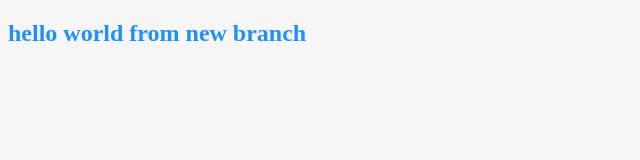
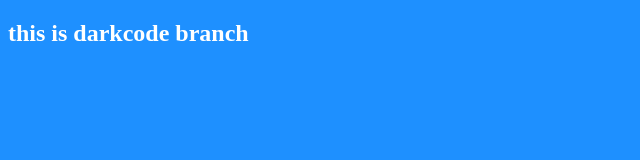
Before and after one commit to DarkCode101/myProject, a plain HTML site: page index.html in a window 1280 px wide. Shown: the whole page, without its empty margins (0-640 px from the left). Drawn offline with Linux system fonts and the light colour scheme.

Commit message:
Change title and background

```diff
--- a/index.html
+++ b/index.html
@@ -8,7 +8,7 @@
     <link rel="stylesheet" href="style.css">
 </head>
 <body>
-    <h2>hello world from new branch</h2>
+    <h2>this is darkcode branch</h2>
     <script src="app.js"></script>
 </body>
 </html>
--- a/style.css
+++ b/style.css
@@ -1,7 +1,7 @@
 h2 {
-    color: dodgerblue
+    color: white
 }
 
 body {
-    background-color: #f6f6f6;
+    background-color: dodgerblue;
 }
```
